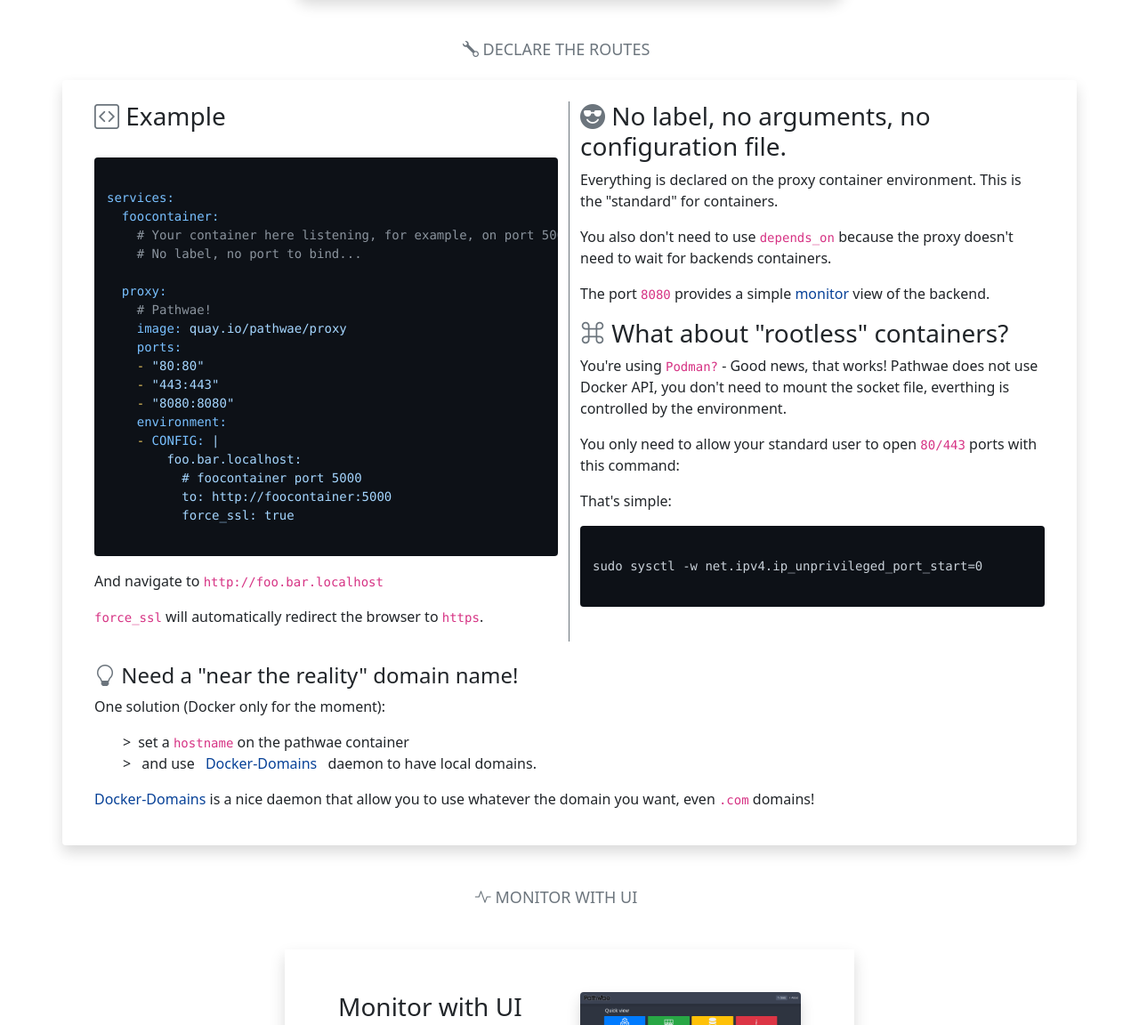
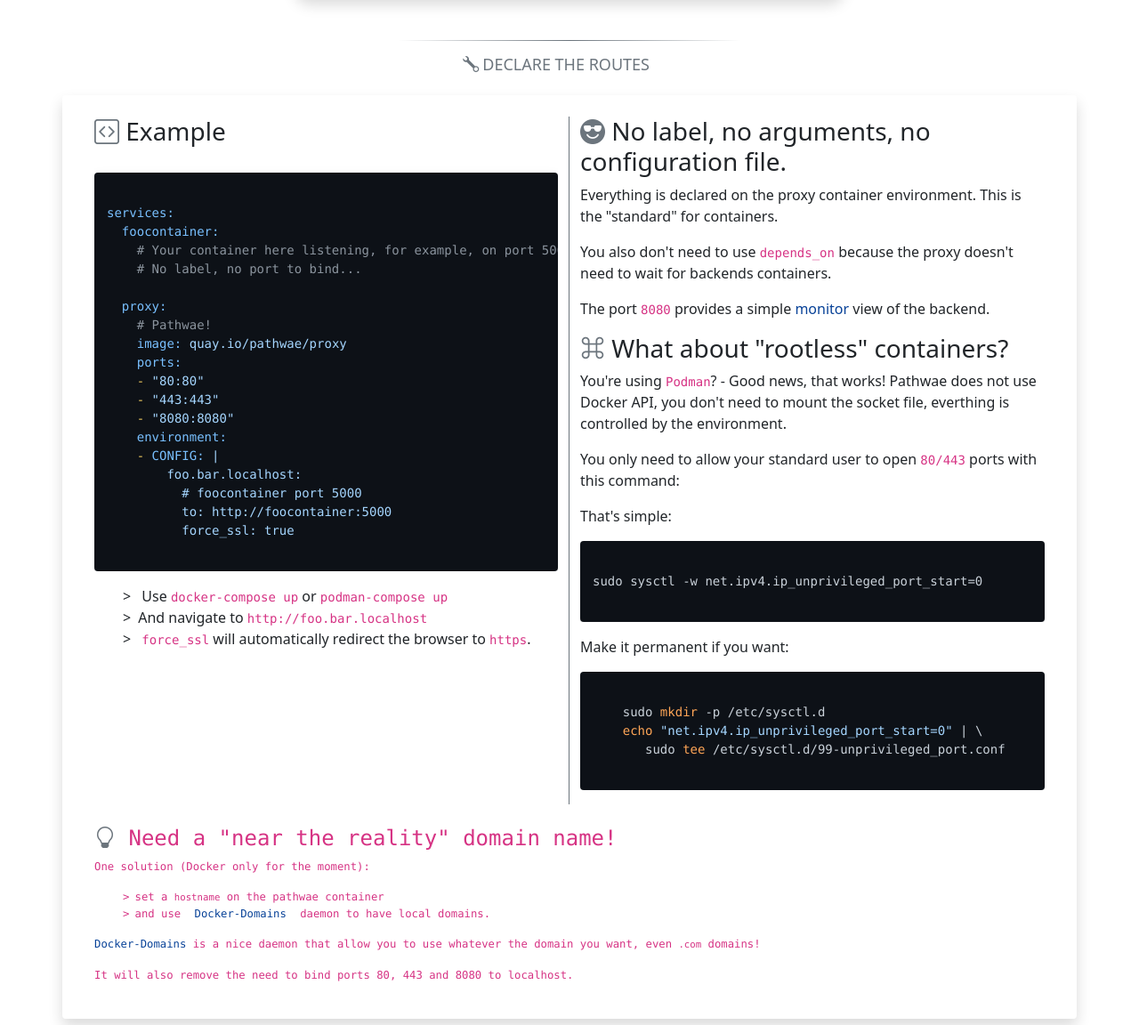
Before and after one commit to pathwae/website, a website built with Parcel: page src/index.html in a window 1280 px wide. Shown: the part 877-2029 px from the top of the page at 89% size. Built offline with nearby package versions, Linux system fonts and the light colour scheme.

Commit message:
Fixup some styles

```diff
--- a/src/fragments/project.html
+++ b/src/fragments/project.html
@@ -1,4 +1,4 @@
-<h2>Opensource, free, on Github</h2>
+<h2><i class="bi bi-git"></i>Opensource, free, on Github</h2>
 <div class="shadow rounded row col-md-6 p-4">
   <div class="col-md-6">
     <h3><i class="bi bi-bag-heart"></i> It's free!</h3>
--- a/src/fragments/usage.html
+++ b/src/fragments/usage.html
@@ -1,4 +1,4 @@
-<h2><i class="bi bi-wrench"></i> Declare the routes</h2>
+<h2><i class="bi bi-wrench"></i>Declare the routes</h2>
 <div class="row shadow rounded p-4 mt-4">
   <div class="col-md-6 border-right">
     <h3><i class="bi bi-code-square"></i> Example</h3>
@@ -23,11 +23,16 @@ services:
           to: http://foocontainer:5000
           force_ssl: true
     </code></pre>
-    <p>And navigate to <code>http://foo.bar.localhost</code></p>
-    <p>
-      <code>force_ssl</code> will automatically redirect the browser to
-      <code>https</code>.
-    </p>
+    <ul>
+      <li>
+        Use <code>docker-compose up</code> or <code>podman-compose up</code>
+      </li>
+      <li>And navigate to <code>http://foo.bar.localhost</code></li>
+      <li>
+        <code>force_ssl</code> will automatically redirect the browser to
+        <code>https</code>.
+      </li>
+    </ul>
   </div>
   <div class="col-md-6">
     <h3>
@@ -48,7 +53,7 @@ services:
     </p>
     <h3><i class="bi bi-command"></i> What about "rootless" containers?</h3>
     <p>
-      You're using <code>Podman?</code> - Good news, that works! Pathwae does
+      You're using <code>Podman</code>? - Good news, that works! Pathwae does
       not use Docker API, you don't need to mount the socket file, everthing is
       controlled by the environment.
     </p>
@@ -60,6 +65,12 @@ services:
     <pre class="language-bash"><code>
 sudo sysctl -w net.ipv4.ip_unprivileged_port_start=0
     </code></pre>
+    <p>Make it permanent if you want:</p>
+    <pre class="language-bash"><code>
+    sudo mkdir -p /etc/sysctl.d
+    echo "net.ipv4.ip_unprivileged_port_start=0" | \
+       sudo tee /etc/sysctl.d/99-unprivileged_port.conf
+    <code></pre>
   </div>
   <div class="mt-md-4">
     <h4>
@@ -69,12 +80,9 @@ sudo sysctl -w net.ipv4.ip_unprivileged_port_start=0
     <p>One solution (Docker only for the moment):</p>
     <ul>
       <li>set a <code>hostname</code> on the pathwae container</li>
-      <li>
-        and use
+      <li>and use
         <a href="https://github.com/metal3d/docker-domains" target="_blank"
-          >Docker-Domains</a
-        >
-        daemon to have local domains.
+          >Docker-Domains</a> daemon to have local domains.
       </li>
     </ul>
     <p>
@@ -84,5 +92,6 @@ sudo sysctl -w net.ipv4.ip_unprivileged_port_start=0
       is a nice daemon that allow you to use whatever the domain you want, even
       <code>.com</code> domains!
     </p>
+    <p>It will also remove the need to bind ports 80, 443 and 8080 to localhost.</p>
   </div>
 </div>
--- /dev/null
+++ b/src/medium-size.scss
@@ -0,0 +1,31 @@
+.border-right {
+  border-right: 1px solid $secondary;
+}
+#presentation {
+  margin-top: -8rem;
+}
+table.compare td .small {
+  display: block;
+}
+table.compare tbody th {
+  writing-mode: horizontal-tb !important;
+  transform: rotate(0) !important;
+}
+main > div > h2 {
+  margin-top: 1rem !important;
+  &::before {
+    content: "";
+    display: block;
+    position: relative;
+    width: 30%;
+    margin-left: 35%;
+    height: 1px;
+    background: linear-gradient(
+      to right,
+      rgba(255, 255, 255, 0),
+      $secondary,
+      rgba(255, 255, 255, 0)
+    );
+    margin-bottom: 1rem;
+  }
+}
--- a/src/styles.scss
+++ b/src/styles.scss
@@ -80,22 +80,6 @@ nav {
   }
 }
 
-@include media-breakpoint-up(md) {
-  .border-right {
-    border-right: 1px solid $secondary;
-  }
-  #presentation {
-    margin-top: -8rem;
-  }
-  table.compare td .small {
-    display: block;
-  }
-  table.compare tbody th {
-    writing-mode: horizontal-tb !important;
-    transform: rotate(0) !important;
-  }
-}
-
 main a {
   color: $primary;
   text-decoration: none;
@@ -112,10 +96,14 @@ main > div {
     @extend .my-md-5;
   }
   > h2 {
+    .bi {
+      margin-right: 0.25rem;
+    }
+    @extend .mt-5;
+    @extend .text-center;
     color: $secondary;
     text-transform: uppercase;
     font-size: large;
-    @extend .text-center;
     a {
       color: $secondary;
       visibility: hidden;
@@ -234,3 +222,7 @@ img.full {
     display: none;
   }
 }
+
+@include media-breakpoint-up(md) {
+  @import "./medium-size.scss";
+}
```
Also changed, not shown: src/fragments/compare.html (+1 -1 lines), src/fragments/ssl.html (+1 -1 lines), src/fragments/ui.html (+1 -1 lines).
